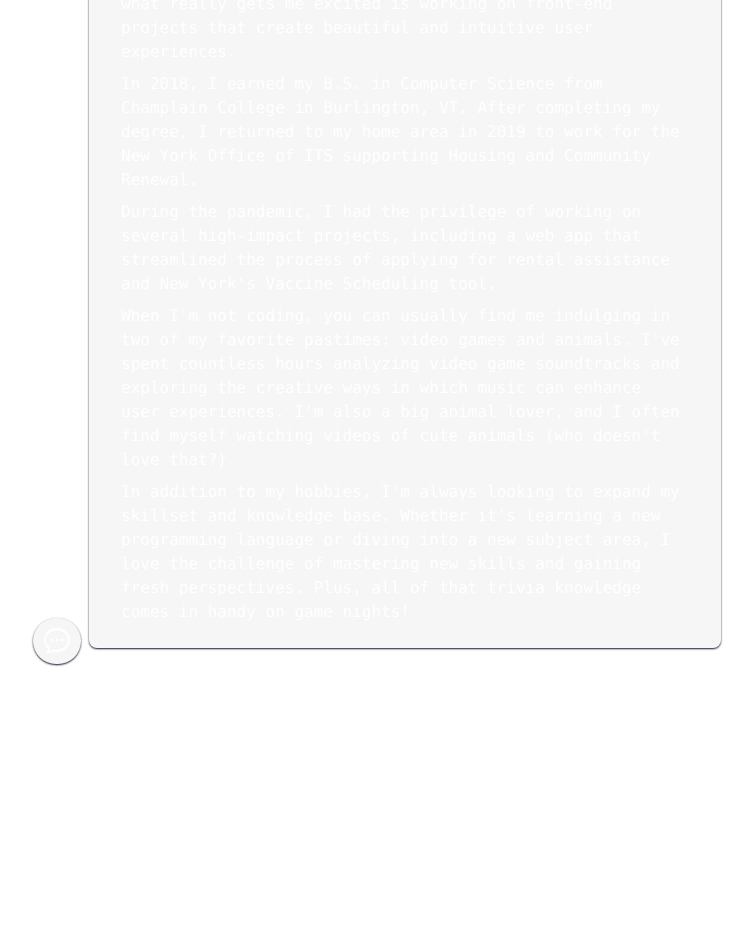
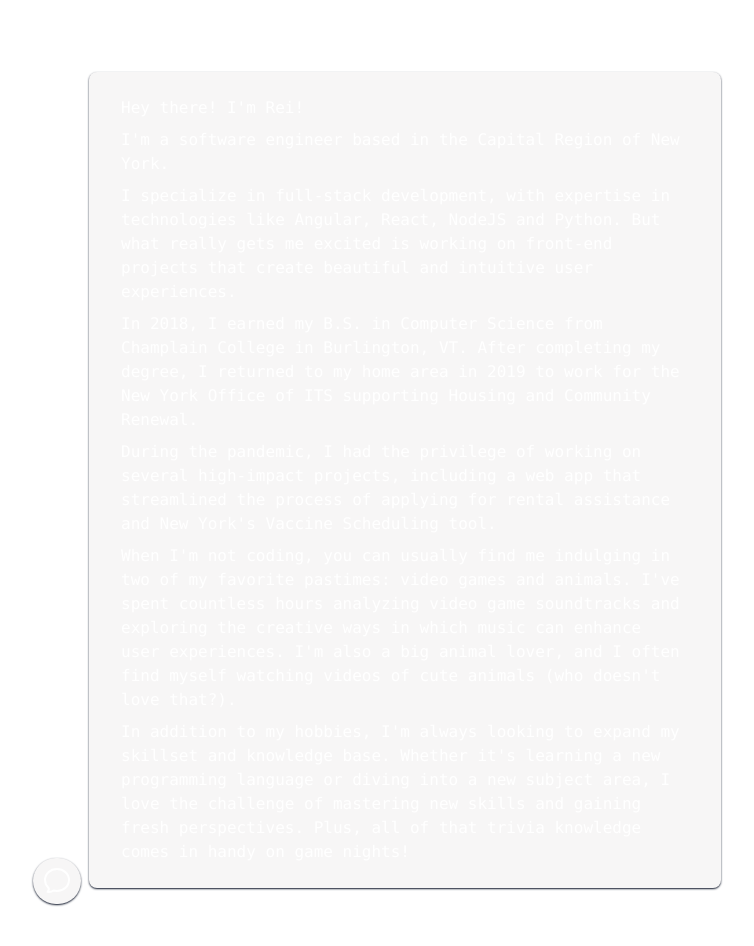
Before and after one commit to rarmenia/rarmenia-web, a Next.js app: page / in a window 1280 px wide. Shown: the part 1440-2386 px from the top of the page, without its empty margins (235-989 px from the left). Before the commit the page ends 2104 px from the top, so only its background shows below. Built offline with nearby package versions, Linux system fonts and the light colour scheme.

Commit message:
more sep

```diff
--- a/src/pages/portfolio/Portfolio.tsx
+++ b/src/pages/portfolio/Portfolio.tsx
@@ -4,7 +4,7 @@ import { vimeo_link } from 'utils/vimeo';
 import PortfolioBackground from './PortfolioBackground';
 import HeroContent from './sections/Hero/HeroContent';
 import Info from './sections/Info/Info';
-import Blurb from './sections/Blurb';
+import Blurb from './sections/Blurb/Blurb';
 import PortfolioTopBar from './PortfolioTopBar';
 
 const Portfolio = () => {
@@ -26,13 +26,18 @@ const Portfolio = () => {
 
             {/* Ensure that HeroContent will appear in Screen Readers */}
             <div className="sr-only"><HeroContent opacity={0} translateY={0} /> </div>
-
             {/* Offset one Full Screen -> function as  HERO */}
             <div className="bg-transparent h-screen w-screen" />
 
-            <Info />
 
-            <Blurb />
+            <div className="flex flex-col gap-60 min-w-screen mb-20">
+
+              <Info />
+
+              <Blurb />
+            </div>
+
+
 
           </main>
         </div>
--- a/src/pages/portfolio/sections/Blurb.tsx
+++ /dev/null
@@ -1,60 +0,0 @@
-import { ChatBubbleOvalLeftEllipsisIcon } from "@heroicons/react/24/outline";
-import ComponentViewIntersection from "components/providers/ComponentViewIntersection";
-
-
-const Blurb = () => {
-
-  return (
-    <div className="w-screen min-h-[90vh] grid place-items-center p-2">
-
-      <div className="relative isolate text-white w-10/12 md:w-2/4 font-mono">
-        <ComponentViewIntersection threshold={0.05}>
-          {
-            (intersection) => (<>
-              <div
-                className={`z-0 bg-stone-300/20 backdrop-blur-lg py-6 px-8 ml-6 md:ml-0 w-auto rounded-lg flex-col flex gap-2 shadow-sm shadow-slate-900 ${intersection.isVisible ? 'animate-fade-in' : 'opacity-0'}`}
-              >
-                <p>
-                  Hey there!
-                </p>
-                <p>I&apos;m Rei, a software engineer based in the Capital Region of New York.
-                </p>
-                <p>
-                  I specialize in full-stack development, with expertise in technologies like Angular, React, NodeJS and Python.
-                  But what really gets me excited is working on front-end projects that create beautiful and intuitive user experiences.
-                </p>
-                <p>
-                  In 2018, I earned my B.S. in Computer Science from Champlain College in Burlington, VT.
-                  After completing my degree, I returned to my home area in 2019 to work for the New York Office of ITS supporting Housing and Community Renewal.
-                </p>
-                <p>
-                  During the pandemic,
-                  I had the privilege of working on several high-impact projects,
-                  including a web app that streamlined the process of applying for rental assistance and New York&apos;s Vaccine Scheduling tool.
-                </p>
-                <p>
-                  When I&apos;m not coding, you can usually find me indulging in two of my favorite pastimes: video games and animals.
-                  I&apos;ve spent countless hours analyzing video game soundtracks and exploring the creative ways in which music can enhance user experiences.
-                  I&apos;m also a big animal lover, and I often find myself watching videos of cute animals (who doesn&apos;t love that?).
-                </p>
-                <p>
-                  In addition to my hobbies, I&apos;m always looking to expand my skillset and knowledge base.
-                  Whether it&apos;s learning a new programming language or diving into a new subject area,
-                  I love the challenge of mastering new skills and gaining fresh perspectives.
-                  Plus, all of that trivia knowledge comes in handy on game nights!
-                </p>
-              </div>
-              <div className="absolute z-10 -left-8 md:-left-14 -bottom-4 bg-stone-300/20 backdrop-blur-lg rounded-full p-2 shadow-sm shadow-slate-900" aria-hidden="true">
-                <ChatBubbleOvalLeftEllipsisIcon className="h-8 -mt-0.5" />
-              </div>
-            </>)
-          }
-        </ComponentViewIntersection>
-      </div>
-
-    </div>
-  );
-
-}
-
-export default Blurb;
--- /dev/null
+++ b/src/pages/portfolio/sections/Blurb/Blurb.tsx
@@ -0,0 +1,26 @@
+import { useState } from "react";
+import BlurbDecoration from "./BlurbDecoration";
+import BlurbNarrative from "./BlurbNarrative";
+
+
+const Blurb = () => {
+
+  const [expanded, setExpanded] = useState<boolean>(true);
+
+  return (
+    <div className="w-screen grid place-items-center p-2">
+
+      <button
+        className="relative isolate text-white w-10/12 md:w-2/4 font-mono block text-left"
+        onClick={() => setExpanded((cur) => !cur)}
+      >
+        <BlurbNarrative expanded={expanded} />
+        <BlurbDecoration expanded={expanded} />
+      </button >
+
+    </div >
+  );
+
+}
+
+export default Blurb;
--- /dev/null
+++ b/src/pages/portfolio/sections/Blurb/BlurbDecoration.tsx
@@ -0,0 +1,25 @@
+import { ChatBubbleOvalLeftEllipsisIcon, ChatBubbleOvalLeftIcon } from '@heroicons/react/24/outline';
+
+interface Props {
+  expanded: boolean;
+}
+
+const BlurbDecoration = (props: Props) => {
+
+  const staticClasses = 'absolute z-10 -left-8 md:-left-14 -bottom-4 bg-stone-300/20 backdrop-blur-lg rounded-full p-2 shadow-sm shadow-slate-900';
+
+  const position = props.expanded ? '-bottom-4' : 'bottom-[25%]';
+
+  return (
+    <div
+      className={[staticClasses, position].join(' ')}
+      title={props.expanded ? 'minimize' : 'expand'}
+    >
+      {props.expanded ? <ChatBubbleOvalLeftIcon className="h-8 -mt-0.5" /> : <ChatBubbleOvalLeftEllipsisIcon className="h-8 -mt-0.5" />}
+      <span className='sr-only'>{props.expanded ? 'minimize blurb' : 'expand blurb'}</span>
+    </div >
+  );
+
+}
+
+export default BlurbDecoration
--- /dev/null
+++ b/src/pages/portfolio/sections/Blurb/BlurbNarrative.tsx
@@ -0,0 +1,69 @@
+import { Transition } from "@headlessui/react";
+
+interface Props {
+  expanded: boolean;
+}
+
+const BlurbNarrative = (props: Props) => {
+
+  const staticClasses = 'z-0 bg-stone-300/20 backdrop-blur-lg py-6 px-8 ml-6 md:ml-0 w-auto rounded-lg flex-col flex gap-2 shadow-sm shadow-slate-900';
+
+  return (
+    <div
+      className={`${staticClasses}`}
+    >
+      <p>
+        Hey there! I&apos;m Rei!
+      </p>
+
+      <Transition
+        show={props.expanded ?? false}
+        enter="transition-all duration-300 ease-out"
+        enterFrom="opacity-0 h-0"
+        enterTo="opacity-100 h-full"
+        leave="transition-all duration-30 ease-in"
+        leaveFrom="opacity-100 h-full"
+        leaveTo="opacity-0 h-0"
+      >
+        <div className={`flex flex-col gap-2`} >
+          <p>I&apos;m a software engineer based in the Capital Region of New York.
+          </p>
+          <p>
+            I specialize in full-stack development, with expertise in technologies like Angular, React, NodeJS and Python.
+            But what really gets me excited is working on front-end projects that create beautiful and intuitive user experiences.
+          </p>
+          <p>
+            In 2018, I earned my B.S. in Computer Science from Champlain College in Burlington, VT.
+            After completing my degree, I returned to my home area in 2019 to work for the New York Office of ITS supporting Housing and Community Renewal.
+          </p>
+          <p>
+            During the pandemic,
+            I had the privilege of working on several high-impact projects,
+            including a web app that streamlined the process of applying for rental assistance and New York&apos;s Vaccine Scheduling tool.
+          </p>
+          <p>
+            When I&apos;m not coding, you can usually find me indulging in two of my favorite pastimes: video games and animals.
+            I&apos;ve spent countless hours analyzing video game soundtracks and exploring the creative ways in which music can enhance user experiences.
+            I&apos;m also a big animal lover, and I often find myself watching videos of cute animals (who doesn&apos;t love that?).
+          </p>
+          <p>
+            In addition to my hobbies, I&apos;m always looking to expand my skillset and knowledge base.
+            Whether it&apos;s learning a new programming language or diving into a new subject area,
+            I love the challenge of mastering new skills and gaining fresh perspectives.
+            Plus, all of that trivia knowledge comes in handy on game nights!
+          </p>
+        </div >
+      </Transition>
+
+      <Transition
+        show={!props.expanded}
+      >
+        <div className="italic font-extralight text-[0.625rem]/[0.75rem] mt-2">*click for more*</div>
+      </Transition>
+
+    </div>
+  );
+
+}
+
+export default BlurbNarrative;
--- a/src/pages/portfolio/sections/Hero/Hero.tsx
+++ b/src/pages/portfolio/sections/Hero/Hero.tsx
@@ -12,14 +12,14 @@ const Hero = () => {
             {(size) => (
               <div aria-hidden="true">
                 <MappedProperty
-                  active={[0 + (size.height / 16), size.height - (size.height / 8)]}
+                  active={[0 + (size.height / 16), size.height / 2]}
                   target={[100, 0]}
                   current={scroll}
                 >
                   {(track) => <HeroContent opacity={track} translateY={track === 0 ? -800 : ((100 - track) * 1.8) * -1} />}
                 </MappedProperty>
                 <MappedProperty
-                  active={[0 + (size.height / 6), size.height - (size.height / 1.5)]}
+                  active={[0, size.height / 12]}
                   target={[100, 0]}
                   current={scroll}
                 >
```
